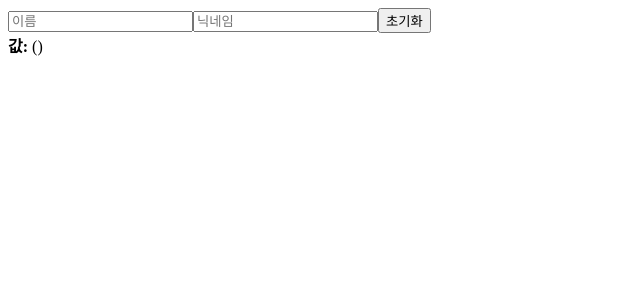
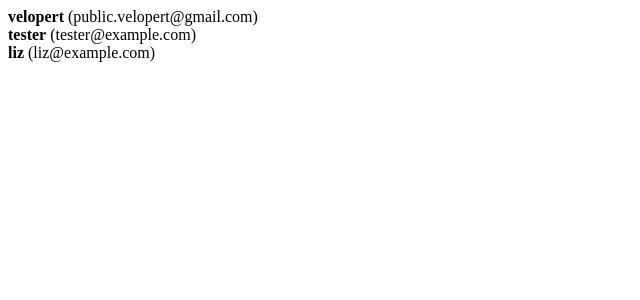
Before and after one commit to wyjeon/react-modern-recab, a React (Create React App) app: page / in a window 1280 px wide. Shown: the top 300 px of the page, without its empty margins (0-640 px from the left). Built offline with nearby package versions, Linux system fonts and the light colour scheme.

Commit message:
11. 배열 렌더링하기

```diff
--- a/src/App.js
+++ b/src/App.js
@@ -1,8 +1,8 @@
 import React from 'react';
-import InputSample from './InputSample';
+import UserList from './UserList';
 
 function App() {
-  return <InputSample />;
+  return <UserList />;
 }
 
 export default App;
--- /dev/null
+++ b/src/UserList.js
@@ -0,0 +1,39 @@
+import React from 'react';
+
+function User({ user }) {
+  return (
+    <div>
+      <b>{user.username}</b> <span>({user.email})</span>
+    </div>
+  );
+}
+
+function UserList() {
+  const users = [
+    {
+      id: 1,
+      username: 'velopert',
+      email: 'public.velopert@gmail.com',
+    },
+    {
+      id: 2,
+      username: 'tester',
+      email: 'tester@example.com',
+    },
+    {
+      id: 3,
+      username: 'liz',
+      email: 'liz@example.com',
+    },
+  ];
+
+  return (
+    <div>
+      {users.map(user => (
+        <User user={user} key={user.id} />
+      ))}
+    </div>
+  );
+}
+
+export default UserList;
```
Also changed, not shown: src/UserList1.js (added, +36 -0 lines), src/UserList2.js (added, +47 -0 lines), src/UserList3.js (added, +47 -0 lines).
